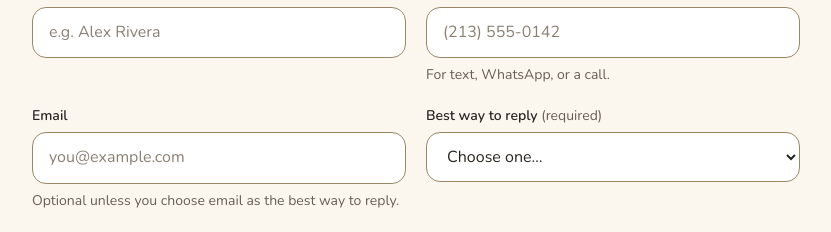
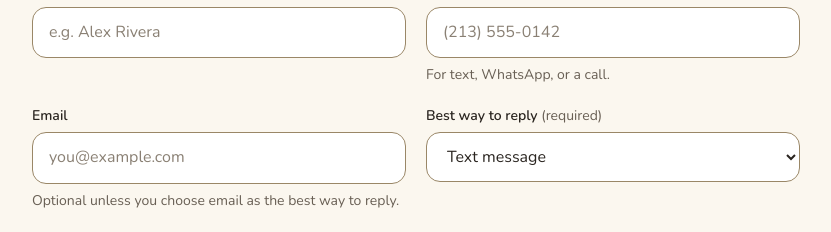
Before and after one commit to Tureckiy-zart/Fairy-Tale-Theater, a Next.js app: page / in a window 1280 px wide. Shown: the part 7344-7576 px from the top of the page, without its empty margins (224-1055 px from the left). Built offline with nearby package versions, Linux system fonts and the light colour scheme.

Commit message:
test: keep a safe default reply method

```diff
--- a/components/shell/LeadForm.tsx
+++ b/components/shell/LeadForm.tsx
@@ -76,7 +76,7 @@ function SelectField({
       <select
         id={id}
         name={name}
-        defaultValue=""
+        defaultValue={name === "contactMethod" ? CONTACT_METHODS[0] : ""}
         required={required}
         aria-required={required || undefined}
         aria-invalid={error ? true : undefined}
@@ -87,9 +87,11 @@ function SelectField({
           error && "border-error",
         )}
       >
-        <option value="" disabled>
-          Choose one…
-        </option>
+        {name !== "contactMethod" ? (
+          <option value="" disabled>
+            Choose one…
+          </option>
+        ) : null}
         {options.map((o) => (
           <option key={o} value={o}>
             {o}
@@ -158,11 +160,6 @@ export function LeadForm({
   const [dateValue, setDateValue] = useState("");
   const headingId = `${id}-heading`;
 
-  // Idempotency key for this submission attempt. Generated once, REUSED across retries
-  // of the same submission (a double-click or "Try again" sends the same id → the
-  // server stores one lead via its unique index), and reset to null after a successful
-  // submission so the next fresh booking gets a fresh id. crypto.randomUUID is available
-  // in all our target browsers; a guarded fallback keeps older/insecure contexts working.
   const submissionIdRef = useRef<string | null>(null);
   function currentSubmissionId(): string {
     if (!submissionIdRef.current) {
@@ -174,8 +171,6 @@ export function LeadForm({
     return submissionIdRef.current;
   }
 
-  // US-format masked date (mm/dd/yyyy) — deterministic regardless of browser locale,
-  // no date library. Digits only, slashes auto-inserted.
   function onDateChange(e: React.ChangeEvent<HTMLInputElement>) {
     const d = e.target.value.replace(/\D/g, "").slice(0, 8);
     setDateValue(
@@ -201,13 +196,12 @@ export function LeadForm({
       return;
     }
 
-    // Build a JSON payload from the form + source attribution (no PII in attribution).
     const payload: Record<string, string> = {};
     for (const [k, v] of fd.entries()) if (typeof v === "string") payload[k] = v;
 
     // Keep the proven server/store/notification contract stable: the operational reply
-    // preference is prepended to the existing Notes field, so it reaches MongoDB, email,
-    // Telegram and Sheets today without a risky schema migration at launch.
+    // preference is prepended to Notes, so it reaches every current channel without a
+    // launch-time database or spreadsheet migration.
     const preferredReply = payload.contactMethod?.trim();
     const visitorNotes = payload.notes?.trim();
     delete payload.contactMethod;
@@ -215,11 +209,8 @@ export function LeadForm({
       .filter(Boolean)
       .join(" ");
 
-    // Stable idempotency key — same across retries of this submission (see ref above).
     payload.submissionId = currentSubmissionId();
     payload.sourcePath = pathname ?? "/booking";
-    // Read UTM from the URL at submit time (client-only) — avoids forcing the page
-    // into a Suspense/CSR bailout that useSearchParams would require.
     const qs = typeof window !== "undefined" ? new URLSearchParams(window.location.search) : null;
     payload.utmSource = qs?.get("utm_source") ?? "";
     payload.utmMedium = qs?.get("utm_medium") ?? "";
@@ -242,19 +233,16 @@ export function LeadForm({
       if (res.ok && data.ok) {
         setRefId(data.id ?? null);
         setStatus("success");
-        // Submission landed — retire this idempotency key so a later booking is fresh.
         submissionIdRef.current = null;
         track("lead_success", { eventType: payload.type, path: payload.sourcePath });
         return;
       }
 
-      // Server rejected — show the real reason; map any field errors back.
       if (data.fields) setErrors(data.fields);
       setServerError(data.error ?? "Something went wrong — please try again or call us.");
       setStatus("error");
       track("lead_error", { path: payload.sourcePath });
     } catch {
-      // Network failure — recoverable, never a false success.
       setServerError("We couldn't reach the server. Please check your connection and try again.");
       setStatus("error");
       track("lead_error", { path: payload.sourcePath });
@@ -282,7 +270,6 @@ export function LeadForm({
             ) : null}
 
             <form ref={formRef} noValidate onSubmit={onSubmit} className="grid grid-cols-1 gap-5 sm:grid-cols-2">
-              {/* Honeypot — visually hidden, off the tab order. Bots fill it; humans don't. */}
               <div aria-hidden className="absolute left-[-9999px] top-[-9999px] h-0 w-0 overflow-hidden">
                 <label htmlFor="lead-company">Company (leave blank)</label>
                 <input id="lead-company" type="text" name="company" tabIndex={-1} autoComplete="off" />
```
